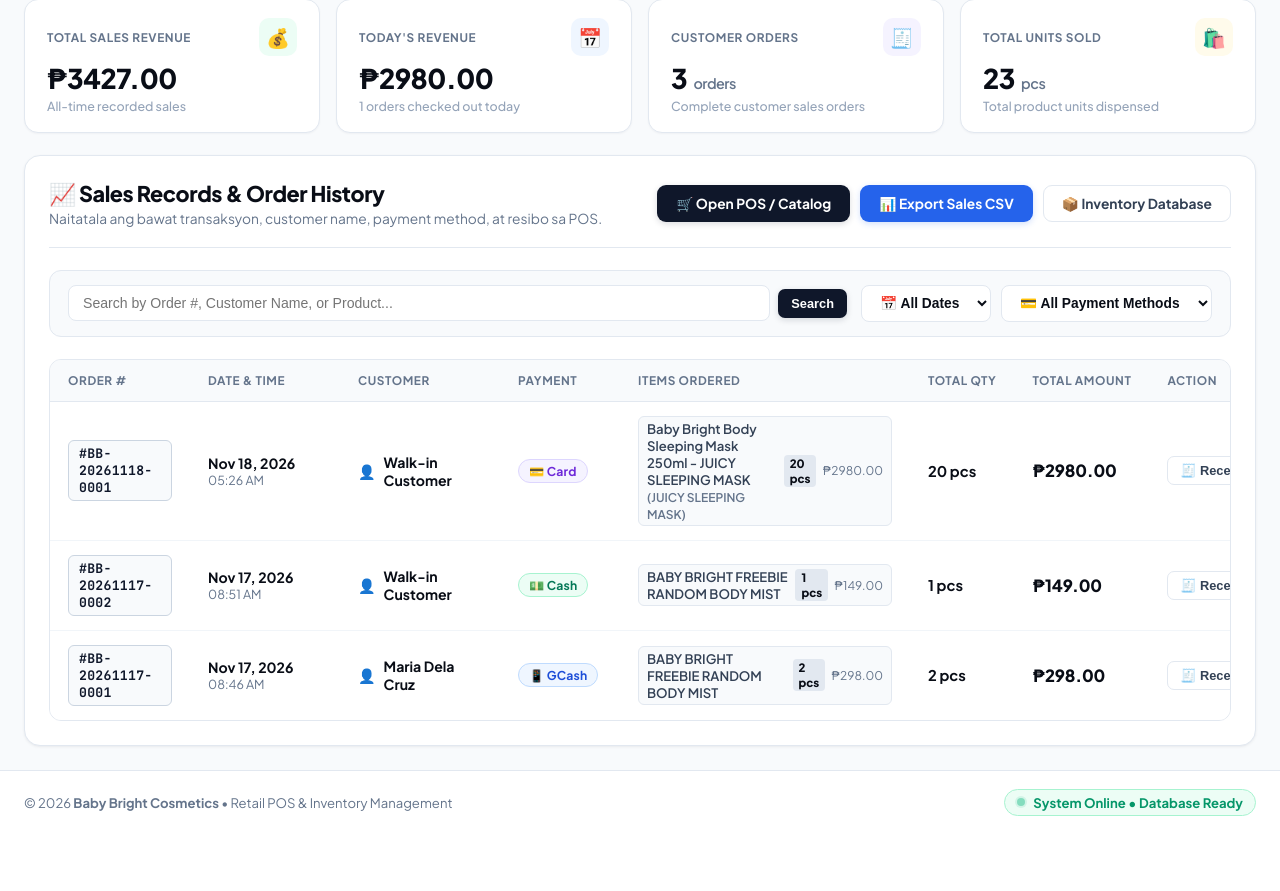
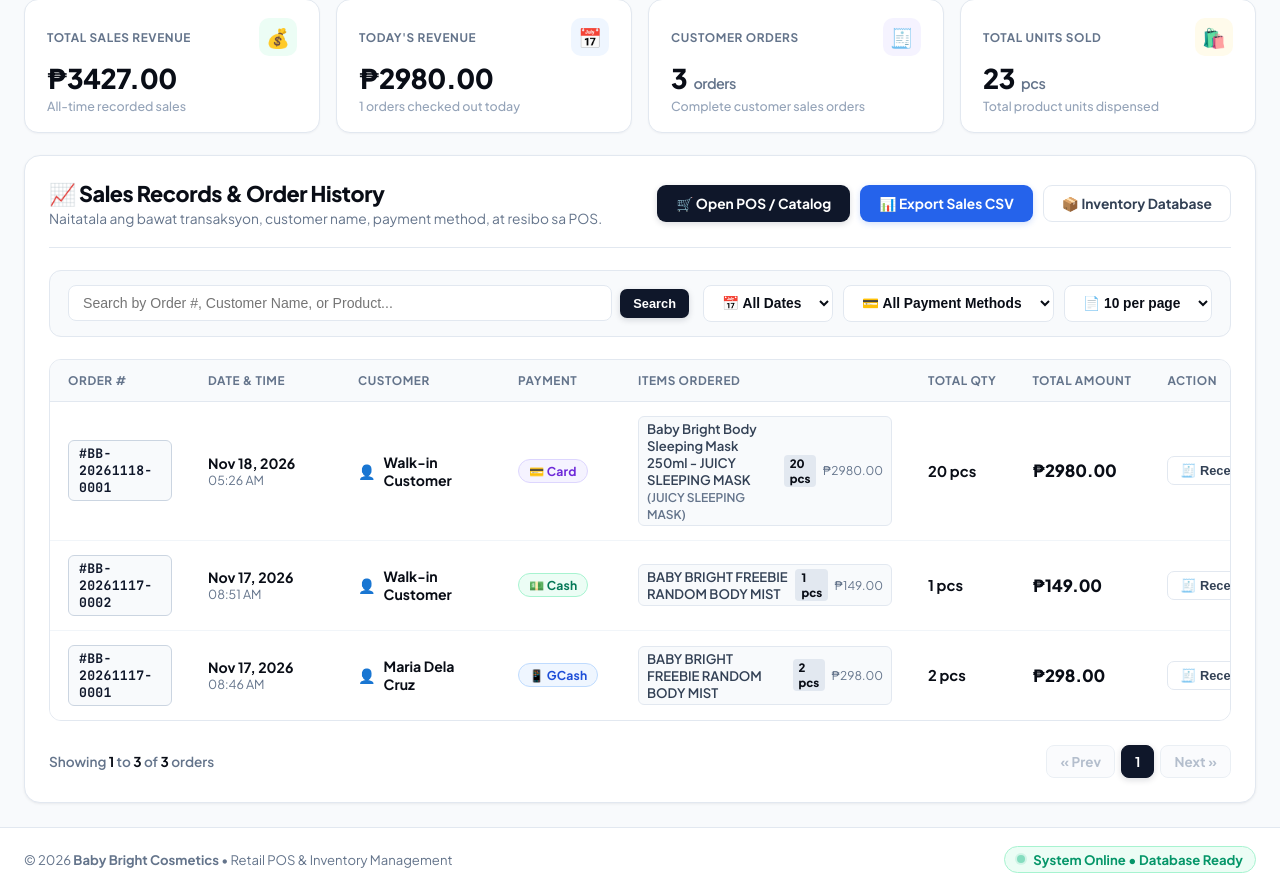
Before and after one commit to Xyciee/BB_INVENTORY, a Django app: page /sales/ in a window 1280 px wide. Shown: the part 89-980 px from the top of the page. Before the commit the page ends 905 px from the top, so only its background shows below. Run offline with Django 5.2, Linux system fonts and the light colour scheme; data comes from the database, SQL or seed files in the repository; both versions use the stored data as it was after the commit.

Commit message:
ikapitong commit ni bert

```diff
--- a/inventory/views.py
+++ b/inventory/views.py
@@ -448,6 +448,13 @@ def sales_view(request):
     date_filter = request.GET.get('date', 'all').strip().lower()
     payment_filter = request.GET.get('payment', 'all').strip()
     page_number = request.GET.get('page', 1)
+    per_page_param = request.GET.get('per_page', '10').strip()
+    try:
+        per_page = int(per_page_param)
+        if per_page not in [5, 10, 20, 50]:
+            per_page = 10
+    except ValueError:
+        per_page = 10
 
     qs = SalesOrder.objects.prefetch_related('items__product').all()
 
@@ -486,7 +493,7 @@ def sales_view(request):
     today_revenue = today_orders_qs.aggregate(total=Sum('total_amount'))['total'] or Decimal('0.00')
     today_orders_count = today_orders_qs.count()
 
-    paginator = Paginator(qs, 15)
+    paginator = Paginator(qs, per_page)
     page_obj = paginator.get_page(page_number)
 
     return render(request, 'Pages/Sales.html', {
@@ -497,6 +504,7 @@ def sales_view(request):
         'search_query': search_query,
         'date_filter': date_filter,
         'payment_filter': payment_filter,
+        'per_page': per_page,
         'total_revenue': total_revenue,
         'total_orders_count': total_orders_count,
         'total_items_sold': total_items_sold,
--- a/templates/Pages/Sales.html
+++ b/templates/Pages/Sales.html
@@ -522,13 +522,31 @@
         }
     }
 
-    /* Pagination */
+    /* Modern Pagination */
+    .pagination-wrap {
+        display: flex;
+        align-items: center;
+        justify-content: space-between;
+        gap: 16px;
+        margin-top: 24px;
+        flex-wrap: wrap;
+    }
+
+    .pagination-info {
+        font-size: 0.85rem;
+        color: var(--text-muted);
+        font-weight: 600;
+    }
+
+    .pagination-info strong {
+        color: var(--text-main);
+    }
+
     .pagination-bar {
         display: flex;
         align-items: center;
-        justify-content: center;
         gap: 6px;
-        margin-top: 24px;
+        flex-wrap: wrap;
     }
 
     .page-link {
@@ -541,9 +559,12 @@
         text-decoration: none;
         background: #ffffff;
         transition: all 0.15s ease;
+        display: inline-flex;
+        align-items: center;
+        justify-content: center;
     }
 
-    .page-link:hover {
+    .page-link:hover:not(.disabled):not(.active) {
         background: #f8fafc;
         border-color: #cbd5e1;
     }
@@ -553,6 +574,14 @@
         color: #ffffff;
         border-color: #0f172a;
         box-shadow: 0 2px 6px rgba(15, 23, 42, 0.15);
+    }
+
+    .page-link.disabled {
+        color: #94a3b8;
+        background: #f8fafc;
+        border-color: #e2e8f0;
+        cursor: not-allowed;
+        opacity: 0.7;
     }
 </style>
 
@@ -652,6 +681,14 @@
                     <option value="GCash" {% if payment_filter == 'GCash' %}selected{% endif %}>📱 GCash</option>
                     <option value="Maya" {% if payment_filter == 'Maya' %}selected{% endif %}>💳 Maya</option>
                     <option value="Card" {% if payment_filter == 'Card' %}selected{% endif %}>💳 Card</option>
+                </select>
+
+                <!-- Rows Per Page -->
+                <select name="per_page" class="filter-select" onchange="this.form.submit()" title="Orders per page">
+                    <option value="5" {% if per_page == 5 %}selected{% endif %}>📄 5 per page</option>
+                    <option value="10" {% if per_page == 10 %}selected{% endif %}>📄 10 per page</option>
+                    <option value="20" {% if per_page == 20 %}selected{% endif %}>📄 20 per page</option>
+                    <option value="50" {% if per_page == 50 %}selected{% endif %}>📄 50 per page</option>
                 </select>
             </div>
         </form>
@@ -755,24 +792,33 @@
         </div>
 
         <!-- Pagination -->
-        {% if page_obj.paginator.num_pages > 1 %}
+        {% if page_obj.paginator.count > 0 %}
+        <div class="pagination-wrap">
+            <div class="pagination-info">
+                Showing <strong>{{ page_obj.start_index }}</strong> to <strong>{{ page_obj.end_index }}</strong> of <strong>{{ page_obj.paginator.count }}</strong> orders
+            </div>
             <div class="pagination-bar">
                 {% if page_obj.has_previous %}
-            <a href="?date={{ date_filter }}&amp;payment={{ payment_filter }}&amp;q={{ search_query }}&amp;page={{ page_obj.previous_page_number }}"
+                    <a href="?date={{ date_filter }}&amp;payment={{ payment_filter }}&amp;q={{ search_query|default:'' }}&amp;per_page={{ per_page }}&amp;page={{ page_obj.previous_page_number }}"
                         class="page-link">&laquo; Prev</a>
+                {% else %}
+                    <span class="page-link disabled">&laquo; Prev</span>
                 {% endif %}
 
                 {% for num in page_obj.paginator.page_range %}
-            <a href="?date={{ date_filter }}&amp;payment={{ payment_filter }}&amp;q={{ search_query }}&amp;page={{ num }}"
+                    <a href="?date={{ date_filter }}&amp;payment={{ payment_filter }}&amp;q={{ search_query|default:'' }}&amp;per_page={{ per_page }}&amp;page={{ num }}"
                         class="page-link {% if page_obj.number == num %}active{% endif %}">
                         {{ num }}
                     </a>
                 {% endfor %}
 
                 {% if page_obj.has_next %}
-            <a href="?date={{ date_filter }}&amp;payment={{ payment_filter }}&amp;q={{ search_query }}&amp;page={{ page_obj.next_page_number }}"
+                    <a href="?date={{ date_filter }}&amp;payment={{ payment_filter }}&amp;q={{ search_query|default:'' }}&amp;per_page={{ per_page }}&amp;page={{ page_obj.next_page_number }}"
                         class="page-link">Next &raquo;</a>
+                {% else %}
+                    <span class="page-link disabled">Next &raquo;</span>
                 {% endif %}
+            </div>
         </div>
         {% endif %}
     </div>
```
Also changed, not shown: templates/Layout/CatalogCheckout.html (+0 -27 lines), templates/Pages/Inventory.html (+21 -12 lines), db.sqlite3, 1 other file. Lines whose indentation alone changed are shown as unchanged.
